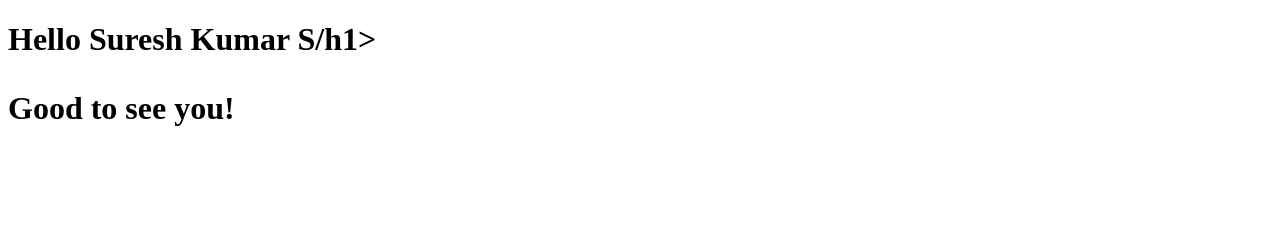
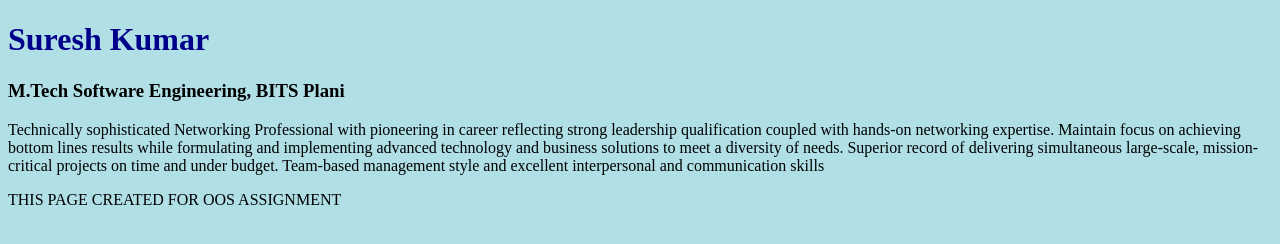
Before and after one commit to ssukum/ssukum, a plain HTML site: page index.html in a window 1280 px wide. Drawn offline with Linux system fonts and the light colour scheme.

Commit message:
Update index.html

```diff
--- a/index.html
+++ b/index.html
@@ -1,9 +1,12 @@
 <!DOCTYPE html>
 <html>
-<body>
 
-	<h1>Hello Suresh Kumar S/h1>
-	<p> Good to see you!</p>
+<body style="background-color:powderblue;">
+<h1 style="color:darkblue";>Suresh Kumar</h1>
+<h3> M.Tech Software Engineering, BITS Plani</h3>
+<p style="color:black;">Technically sophisticated Networking Professional with pioneering in career reflecting strong leadership qualification coupled with hands-on networking expertise. Maintain focus on achieving bottom lines results while formulating and implementing advanced technology and business solutions to meet a diversity of needs. Superior record of delivering simultaneous large-scale, mission-critical projects on time and under budget. Team-based management style and excellent interpersonal and communication skills</p>
+
+<p> THIS PAGE CREATED FOR OOS ASSIGNMENT </p>
 
 </body>
 </html>
```
